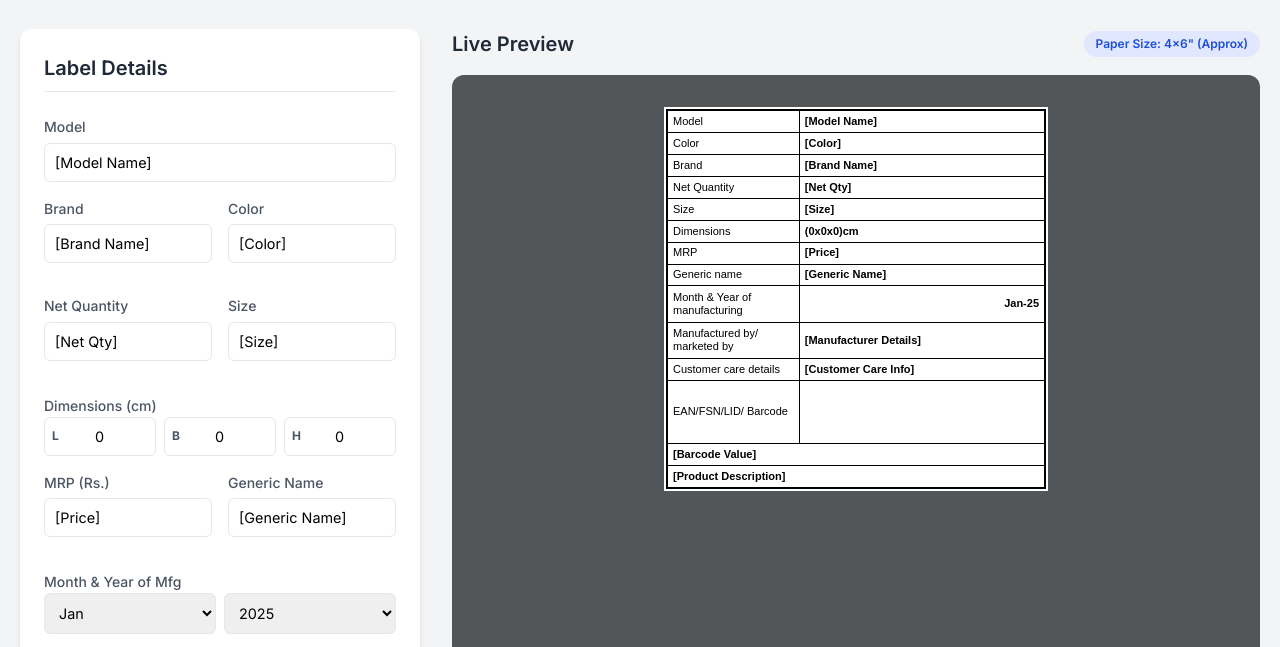
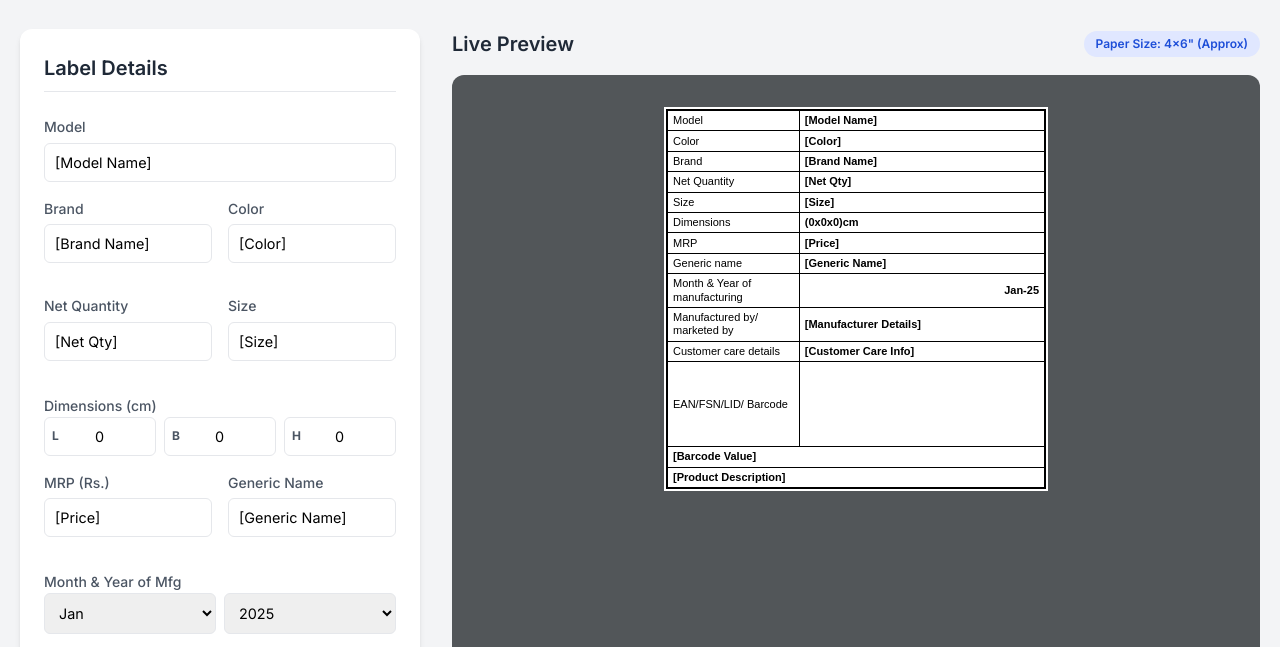
Before and after one commit to chandwanimanav/Flipkart-Consignment-Label-Maker, a plain HTML site: page index.html in a window 1280 px wide. Shown: the part 103-750 px from the top of the page. Drawn offline with nearby package versions, Linux system fonts and the light colour scheme; a script that the page names is missing.

Commit message:
Update style.css

```diff
--- a/style.css
+++ b/style.css
@@ -380,8 +380,8 @@ button {
 
 .barcode-cell {
     text-align: center;
-    padding: 5px 0;
-    height: 60px;
+    padding: 1px 0;
+    height: 85px;
     /* Force height for barcode area */
     position: relative;
     border-left: 0;
@@ -392,7 +392,7 @@ button {
 #barcode {
     width: 100%;
     height: 100%;
-    max-height: 50px;
+    display: block;
 }
 
 /* Helper to replicate the "No right border for key" look in barcode row if visible */
```
